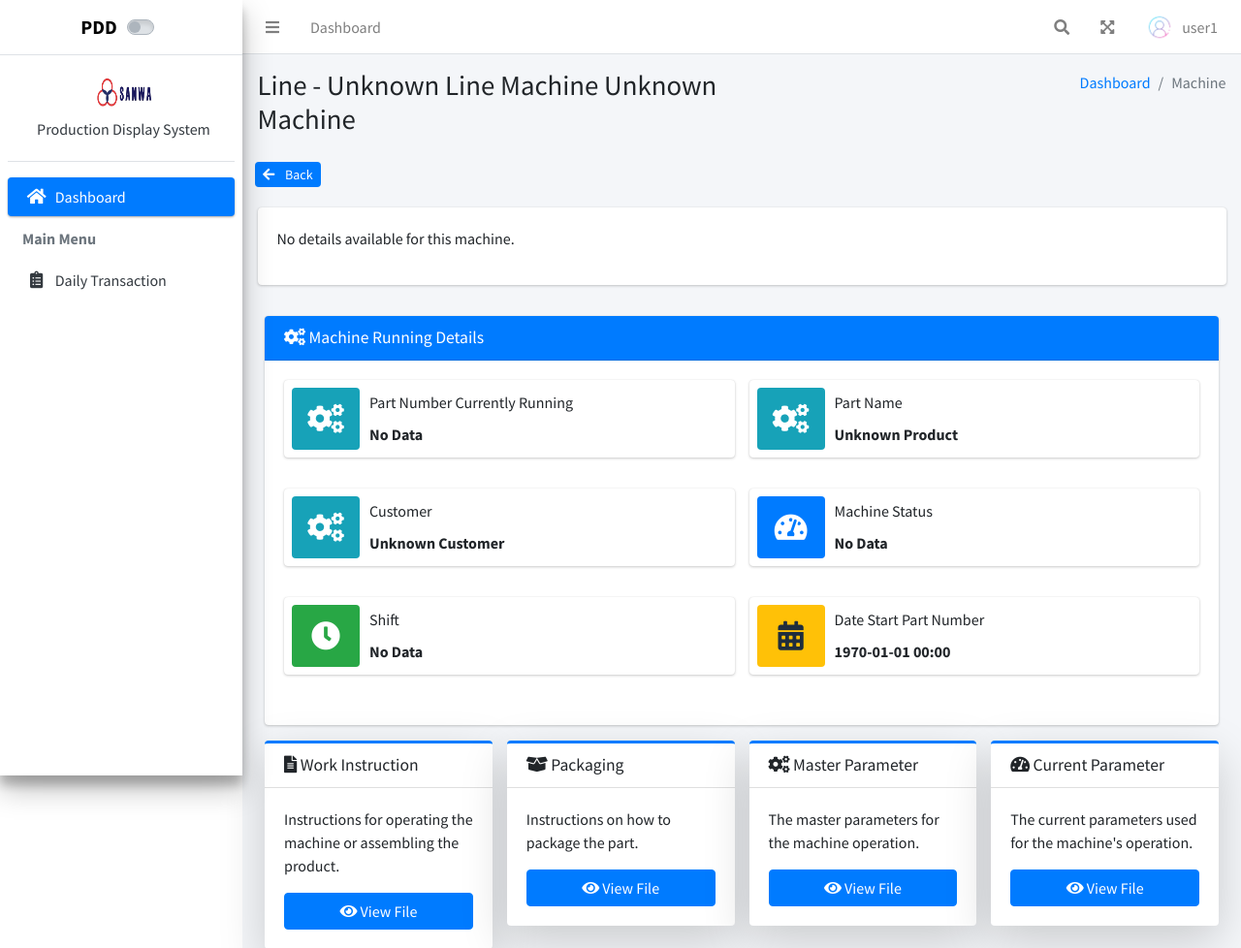
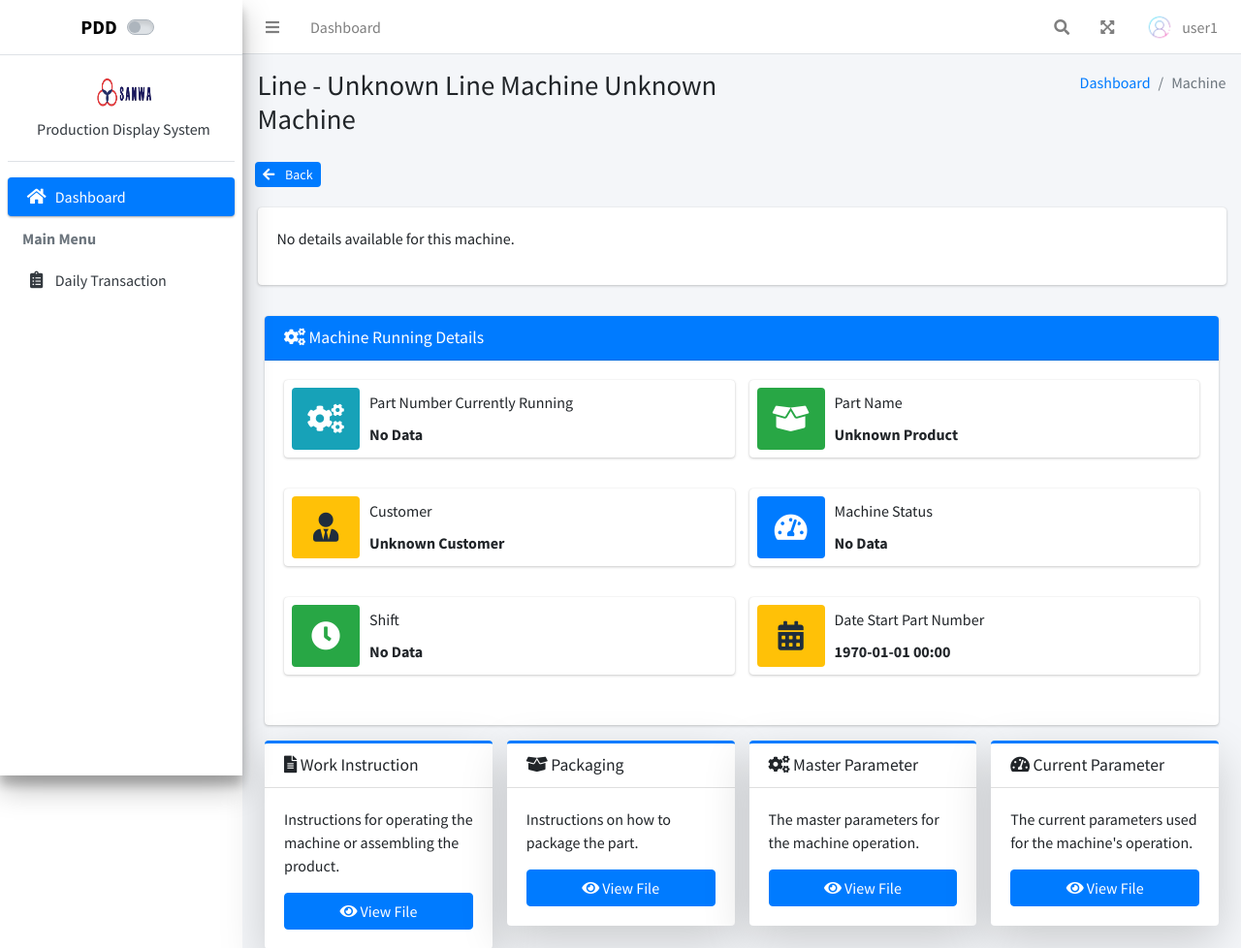
Before and after one commit to arahmahidayani19/PDD-Version-1.0, a PHP site: page /pages/user/machine.php in a window 1280 px wide. Shown: the top 978 px of the page at 97% size. Run offline with PHP 8.4, Linux system fonts and the light colour scheme; a user stored in the database is signed in; data comes from the database, SQL or seed files in the repository; some libraries are stand-ins or nearby versions.

Commit message:
Update machine.php untuk [deskripsi perubahan]

```diff
--- a/pages/machine/machine.php
+++ b/pages/machine/machine.php
@@ -251,7 +251,7 @@ $conn->close();
 
                                 <div class="col-md-6 mb-3">
                                     <div class="info-box">
-                                        <span class="info-box-icon bg-info"><i class="fas fa-cogs"></i></span>
+                                    <span class="info-box-icon bg-success"><i class="fas fa-box-open"></i></span>
                                         <div class="info-box-content">
                                             <span class="info-box-text">Part Name</span>
                                             <span class="info-box-number"><?php echo htmlspecialchars($productName); ?></span>
@@ -261,7 +261,7 @@ $conn->close();
 
                                 <div class="col-md-6 mb-3">
                                     <div class="info-box">
-                                        <span class="info-box-icon bg-info"><i class="fas fa-cogs"></i></span>
+                                    <span class="info-box-icon bg-warning"><i class="fas fa-user-tie"></i></span>
                                         <div class="info-box-content">
                                             <span class="info-box-text">Customer</span>
                                             <span class="info-box-number"><?php echo htmlspecialchars($customerID); ?></span>
```
